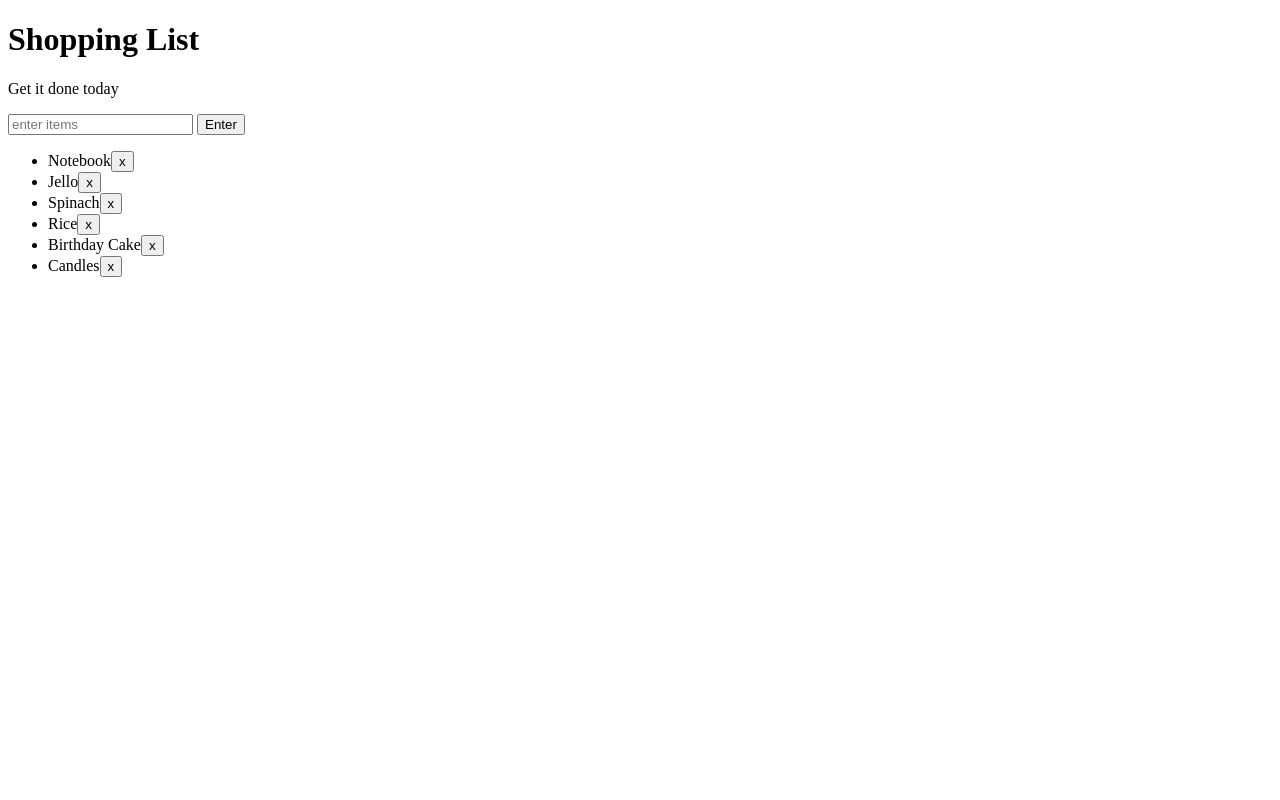
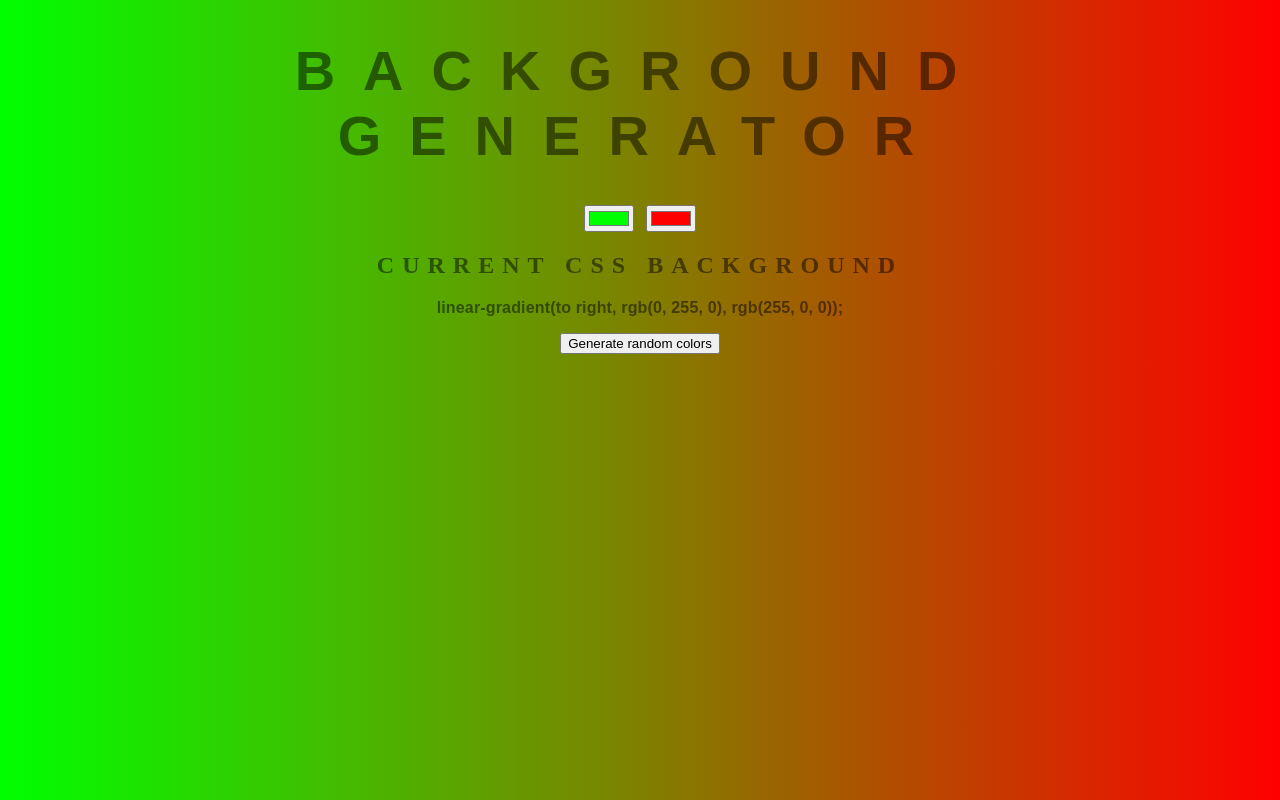
Before and after one commit to rodelopiana/Background-Generator, a plain HTML site: page index.html in a window 1280 px wide. Drawn offline with Linux system fonts and the light colour scheme.

Commit message:
Correct files uploaded

```diff
--- a/index.html
+++ b/index.html
@@ -1,22 +1,16 @@
 <!DOCTYPE html>
 <html>
 <head>
-	<title>Javascript + DOM</title>
+	<title>Gradient Background</title>
 	<link rel="stylesheet" type="text/css" href="style.css">
 </head>
-<body>
-	<h1>Shopping List</h1>
-	<p id="first">Get it done today</p>
-	<input id="userinput" type="text" placeholder="enter items">
-	<button id="enter">Enter</button>
-	<ul>
-		<li>Notebook</li>
-		<li>Jello</li>
-		<li>Spinach</li>
-		<li>Rice</li>
-		<li>Birthday Cake</li>
-		<li>Candles</li>
-	</ul>
+<body id="gradient" onload="setGradient()">
+	<h1>Background Generator</h1>
+	<input class="color1" type="color" name="color1" value="#00ff00">
+	<input class="color2" type="color" name="color2" value="#ff0000">
+	<h2>Current CSS Background</h2>
+	<h3></h3>
+	<button>Generate random colors</button>
 	<script type="text/javascript" src="script.js"></script>
 </body>
 </html>
--- a/script.js
+++ b/script.js
@@ -1,53 +1,36 @@
-var button = document.getElementById("enter");
-var input = document.getElementById("userinput");
-var ul = document.querySelector("ul");
-var items = ul.getElementsByTagName("li");
-var del = ul.getElementsByTagName("button");
+var css = document.querySelector("h3");
+var color1 = document.querySelector(".color1");
+var color2 = document.querySelector(".color2");
+var body = document.getElementById("gradient");
+var btn = body.querySelector("button");
 
-function inputLength() {
-	return input.value.length;
+function setGradient() {
+	body.style.background =
+	"linear-gradient(to right, "
+	+ color1.value
+	+ ", "
+	+ color2.value
+	+ ")";
+	css.textContent = body.style.background + ";";
 }
 
-function createListElement() {
-	var li = document.createElement("li");
-	li.appendChild(document.createTextNode(input.value));
-	var btn = li.appendChild(document.createElement("button"));
-
-	ul.appendChild(li);
-
-	li.addEventListener("click",markDone);
-	btn.addEventListener("click",deleteItem);
-	btn.innerHTML = "x";
-	input.value = "";
+function setRandomGradient() {
+	var rcolor1 = Math.floor(Math.random()*16777215).toString(16);
+	var rcolor2 = Math.floor(Math.random()*16777215).toString(16);
+	color1.value = "#" + rcolor1;
+	color2.value = "#" + rcolor2;
+	body.style.background =
+	"linear-gradient(to right, "
+	+ color1.value
+	+ ", "
+	+ color2.value
+	+ ")";
+	css.textContent = body.style.background + ";";
 }
 
-function addListAfterClick() {
-	if (inputLength() > 0) {
-		createListElement();
-	}
-}
 
-function addListAfterKeypress(event) {
-	if (inputLength() > 0 && event.keyCode === 13) {
-		createListElement();
-	}
-}
+color1.addEventListener("input", setGradient);
 
-function markDone(e){
-	e.target.classList.toggle("done");
-}
+color2.addEventListener("input", setGradient);
 
-function deleteItem(e){
-	e.target.parentNode.remove();
-}
-
-button.addEventListener("click", addListAfterClick);
-
-input.addEventListener("keypress", addListAfterKeypress);
-
-for(var i = 0; i < items.length; i++){
-	items[i].addEventListener("click",markDone);
-	items[i].appendChild(document.createElement("button"));
-	del[i].addEventListener("click",deleteItem);
-	del[i].innerHTML = "x";
-}
+btn.addEventListener("click",setRandomGradient);
--- a/style.css
+++ b/style.css
@@ -1,23 +1,27 @@
-.coolTitle {
-  text-align: center;
-  font-family: 'Oswald', Helvetica, sans-serif;
-  font-size: 40px;
-  transform: skewY(-10deg);
-  letter-spacing: 4px;
-  word-spacing: -8px;
-  color: tomato;
-  text-shadow:
-    -1px -1px 0 firebrick,
-    -2px -2px 0 firebrick,
-    -3px -3px 0 firebrick,
-    -4px -4px 0 firebrick,
-    -5px -5px 0 firebrick,
-    -6px -6px 0 firebrick,
-    -7px -7px 0 firebrick,
-    -8px -8px 0 firebrick,
-    -30px 20px 40px dimgrey;
+body {
+	font: 'Raleway', sans-serif;
+    color: rgba(0,0,0,.5);
+    text-align: center;
+    text-transform: uppercase;
+    letter-spacing: .5em;
+    top: 15%;
+	background: linear-gradient(to right, red , yellow); /* Standard syntax */
 }
 
-.done {
-  text-decoration: line-through;
+h1 {
+    font: 600 3.5em 'Raleway', sans-serif;
+    color: rgba(0,0,0,.5);
+    text-align: center;
+    text-transform: uppercase;
+    letter-spacing: .5em;
+    width: 100%;
 }
+
+h3 {
+	font: 900 1em 'Raleway', sans-serif;
+    color: rgba(0,0,0,.5);
+    text-align: center;
+    text-transform: none;
+    letter-spacing: 0.01em;
+
+}
```
